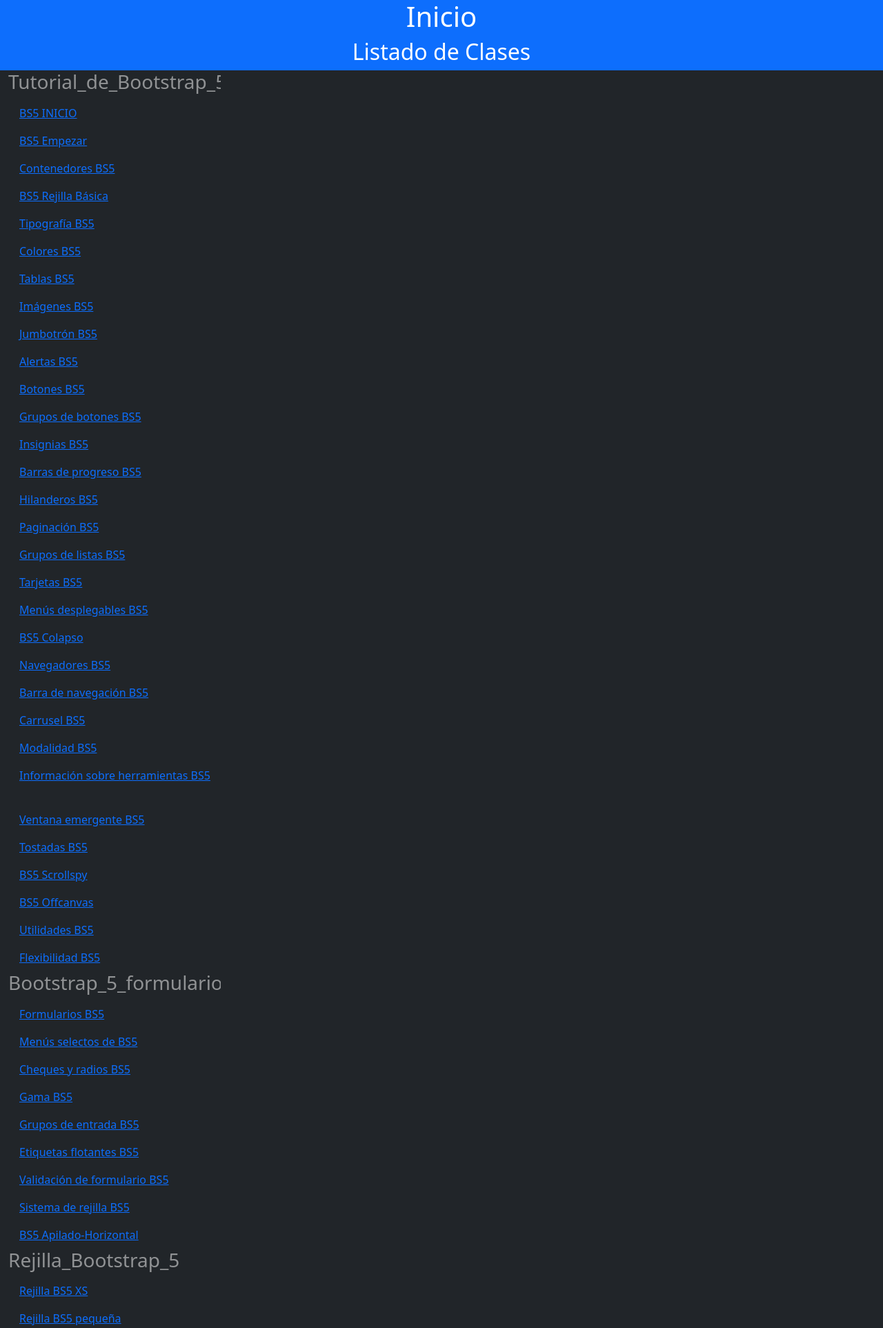
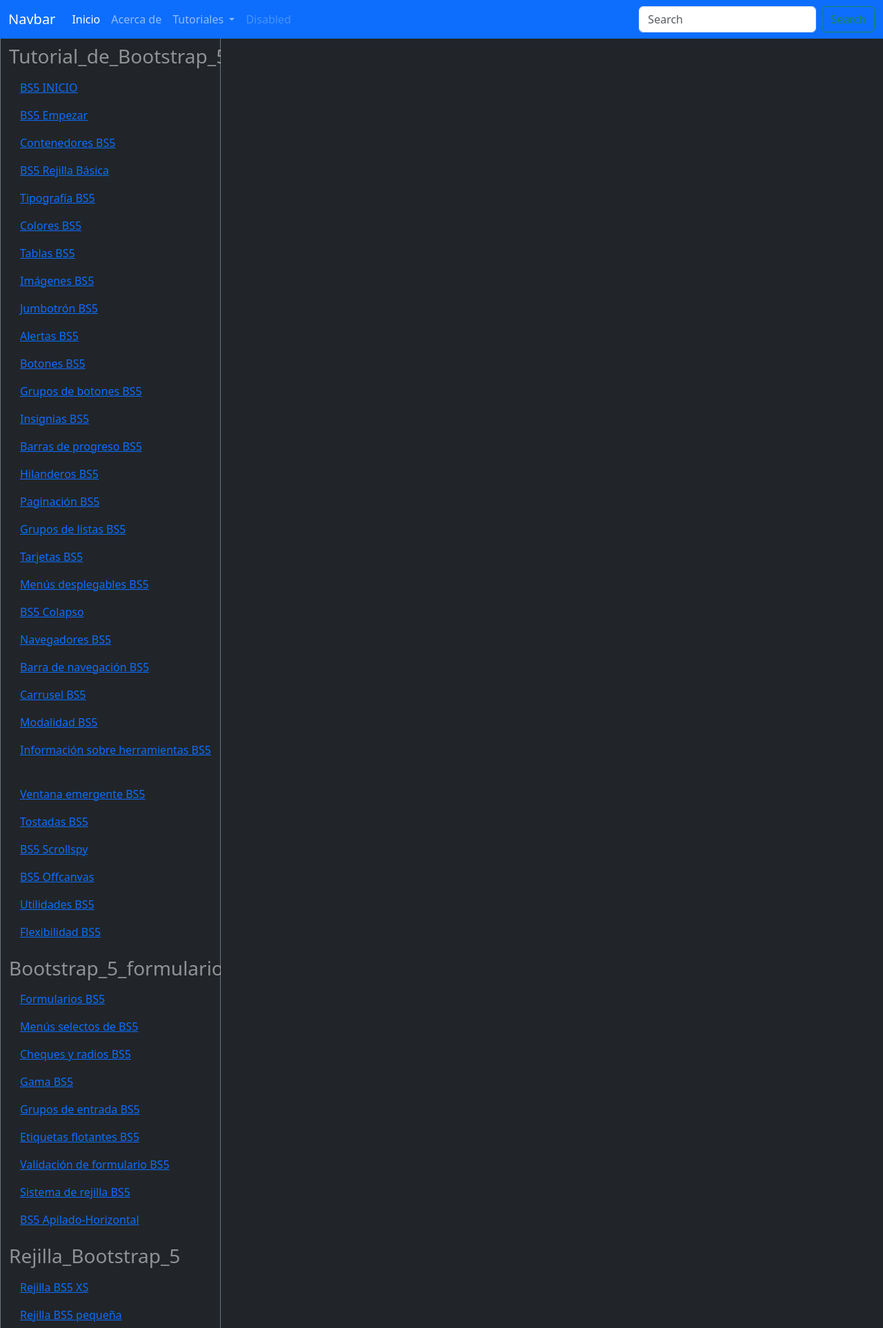
Before and after one commit to hmartinez00/z_django_projects, a Django app: page /BootStrap5/ in a window 1280 px wide. Shown: the top 1925 px of the page at 69% size. Run offline with Django 4.2, Linux system fonts and the light colour scheme; data comes from the database, SQL or seed files in the repository.

Commit message:
Version Estable 20230624 114245

```diff
--- a/CursoBsw3shools/BootStrap5/templates/index.html
+++ b/CursoBsw3shools/BootStrap5/templates/index.html
@@ -17,18 +17,52 @@
 
   <div class="container-fluid">
 
-
+    <!-- Barra de Navegacion - Cabecera -->
     <div class="row">
-      <div class="col-12 bg-primary text-white text-center">
-        <h1>{{ view_name }}</h1>
-        <h2>{{ title_template }}</h2>
-      </div>
+      <nav class="navbar navbar-expand-lg navbar-dark bg-primary fixed-top">
+          <div class="container-fluid">
+            <a class="navbar-brand text-white" href="#">Navbar</a>
+            <button class="navbar-toggler" type="button" data-bs-toggle="collapse" data-bs-target="#navbarSupportedContent" aria-controls="navbarSupportedContent" aria-expanded="false" aria-label="Toggle navigation">
+              <span class="navbar-toggler-icon"></span>
+            </button>
+            <div class="collapse navbar-collapse" id="navbarSupportedContent">
+              <ul class="navbar-nav me-auto mb-2 mb-lg-0">
+                <li class="nav-item">
+                  <a class="nav-link active" aria-current="page" href="{% url 'index' %}">Inicio</a>
+                </li>
+                <li class="nav-item">
+                  <a class="nav-link" href="#">Acerca de</a>
+                </li>
+                <li class="nav-item dropdown">
+                  <a class="nav-link dropdown-toggle" href="#" role="button" data-bs-toggle="dropdown" aria-expanded="false">
+                    Tutoriales
+                  </a>
+                  <ul class="dropdown-menu">
+                    <li><a class="dropdown-item" href="{% url 'index' %}">Bootstrap 5</a></li>
+                    <li><a class="dropdown-item" href="#">CSS</a></li>
+                    <li><hr class="dropdown-divider"></li>
+                    <li><a class="dropdown-item" href="#">Something else here</a></li>
+                  </ul>
+                </li>
+                <li class="nav-item">
+                  <a class="nav-link disabled">Disabled</a>
+                </li>
+              </ul>
+              <form class="d-flex" role="search">
+                <input class="form-control me-2" type="search" placeholder="Search" aria-label="Search">
+                <button class="btn btn-outline-success" type="submit">Search</button>
+              </form>
+            </div>
+          </div>
+        </nav>
     </div>
 
-    <div class="row">
-      <div class="col-3 bg-dark text-white-50">
+    <!-- Barra de Menues y Cuerpo -->
+    <div class="row pt-5">
+      <!-- Barra de Menues -->
+      <div class="col-3 bg-dark text-white-50 border border-secondary">
         {% for modulos, clases in modules.items %}
-        <ul class="nav flex-column">
+        <ul class="nav flex-column pt-3">
           <h3>{{ modulos }}</h3>
           {% for i in clases %}
           <li class="nav-link">
@@ -38,18 +72,36 @@
         </ul>
         {% endfor %}
       </div>
+      <!-- Cuerpo -->
       <div class="col-9 bg-dark text-white-50">
         {% block content %} {% endblock %}
       </div>
     </div>
 
-    <div class="row text-bg-light">
-      <div class="col-12">
-        <footer>
-          <a href="{% url 'index' %}">volver a inicio</a>
-        </footer>
+    <div class="row bg-black bg-gradient text-white py-4 border-top border-secondary">
+      <div class="col-6 text-center">
+        <h4>Enlaces útiles</h4>
+        <ul class="list-unstyled">
+          <li><a href="{% url 'index' %}">Inicio</a></li>
+          <li><a href="#">Acerca de</a></li>
+          <li><a href="#">Servicios</a></li>
+          <li><a href="#">Contacto</a></li>
+        </ul>
+      </div>
+      <div class="col-6">
+        <h4>Contacto</h4>
+        <p>Dirección: Calle Principal, Ciudad</p>
+        <p>Teléfono: 123-456-7890</p>
+        <p>Email: info@example.com</p>
       </div>
     </div>
+    <div class="row bg-dark text-white py-4">
+      <div class="col-12 text-center">
+        &copy; 2023 GPSoft. Todos los derechos reservados.
+      </div>
+    </div>
+
+
 
 
   </div>
```
Also changed, not shown: CursoBsw3shools/BootStrap5/templates/Bootstrap_5_Otros/componentes_bs5/example1.html (added, +41 -0 lines), CursoBsw3shools/BootStrap5/templates/Bootstrap_5_Otros/componentes_bs5/example2.html (added, +30 -0 lines), CursoBsw3shools/BootStrap5/templates/Tutorial_de_Bootstrap_5/colores_bs5/example1.html (+11 -11 lines).
